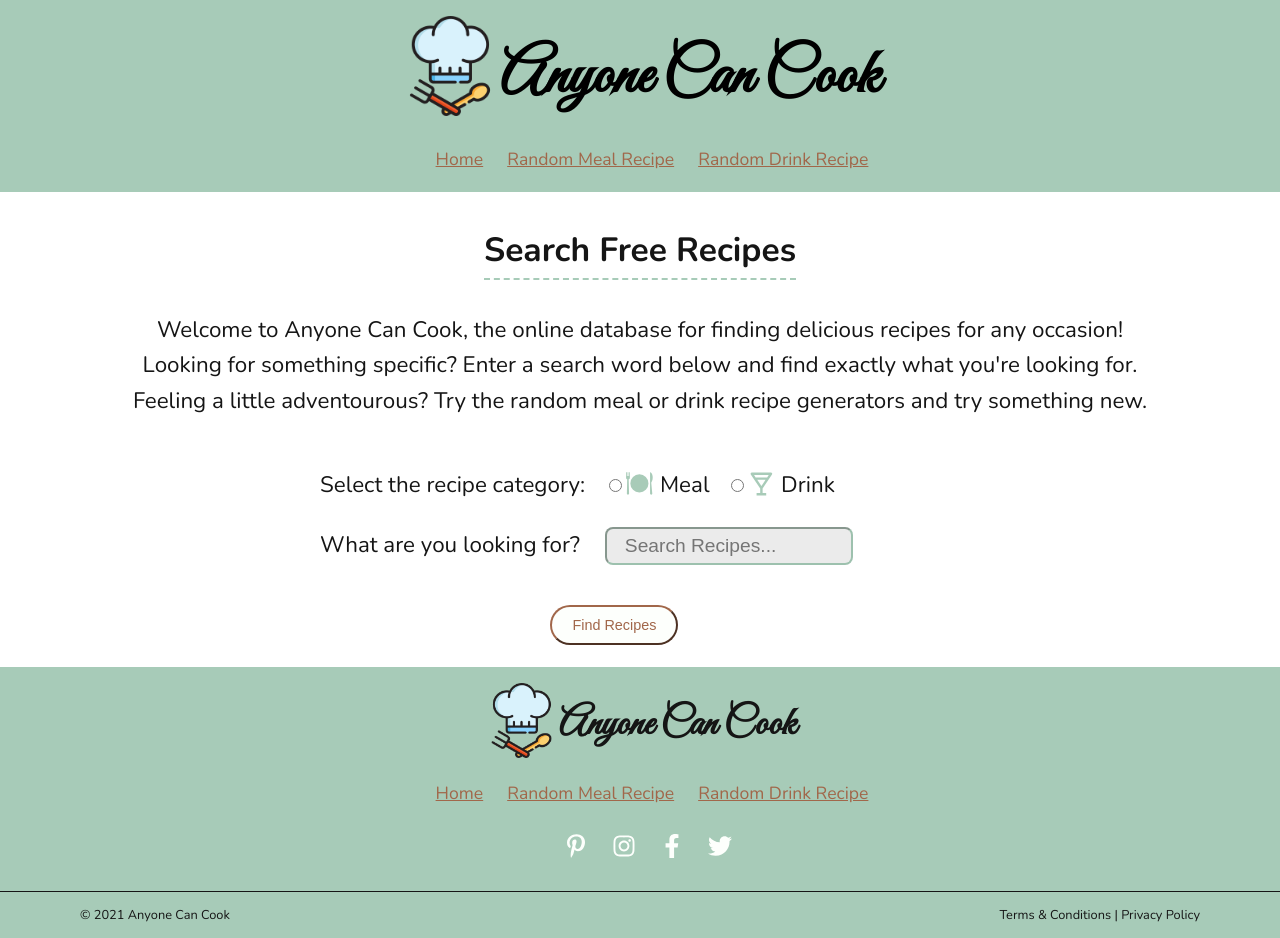
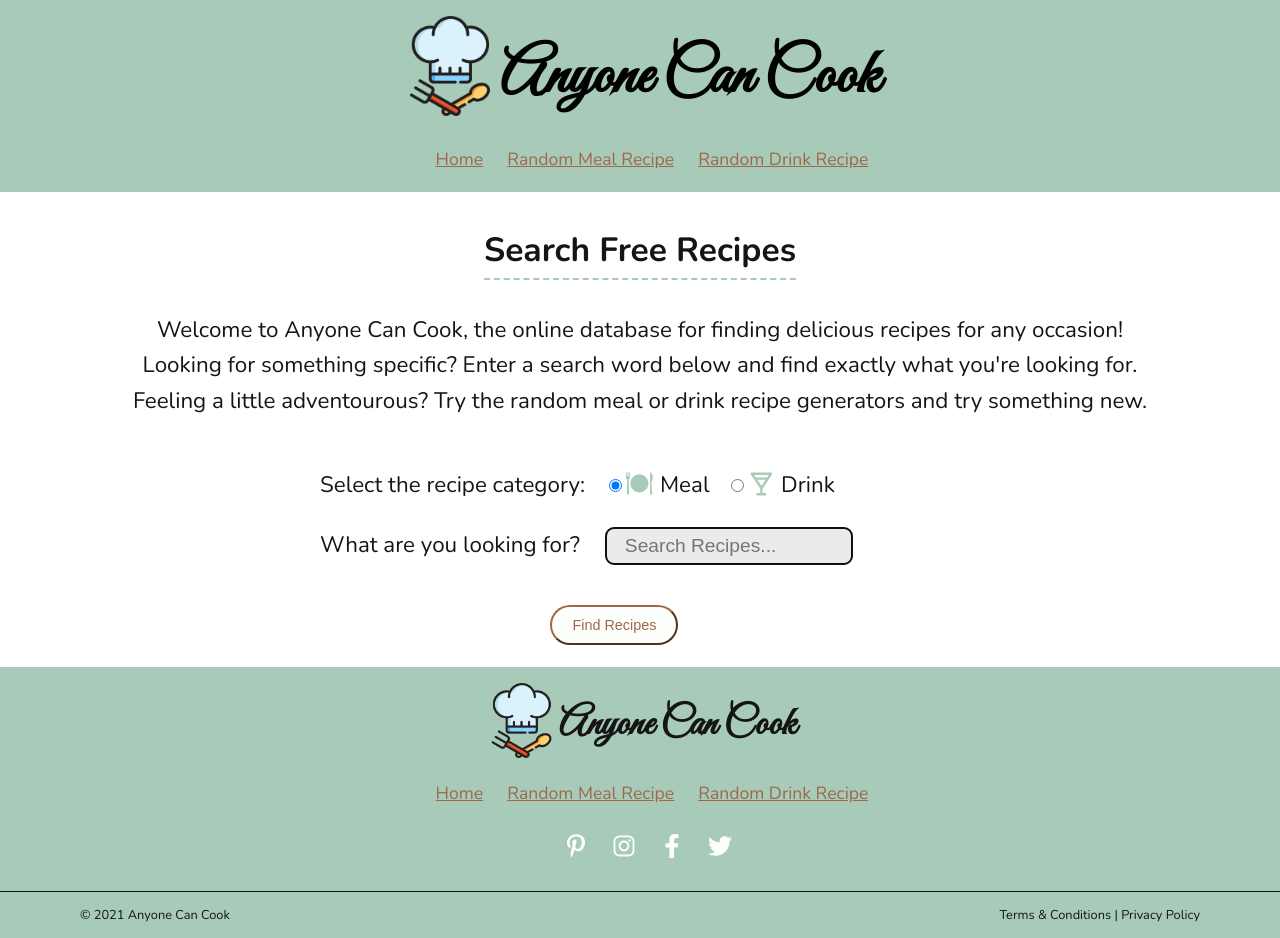
Before and after one commit to nac0512/API-Recipe-Project, a React (Create React App) app: page / in a window 1280 px wide. Built offline with nearby package versions, Linux system fonts and the light colour scheme.

Commit message:
Adding default checked radio button and autofocus on input

```diff
--- a/src/components/Search.js
+++ b/src/components/Search.js
@@ -10,14 +10,14 @@ const Search = (props) => {
         <form onSubmit={props.findRecipe} style={styles.form}>
             <div style={styles.div}>
                 <label htmlFor="recipeType" style={styles.label}>Select the recipe category:</label>
-                <input type="radio" id="meal" name="recipeType" value="https://www.themealdb.com/"></input>
+                <input type="radio" id="meal" name="recipeType" value="https://www.themealdb.com/" defaultChecked></input>
                 <label htmlFor="meal" style={styles.option}><GiMeal style={styles.icon}/> Meal</label>
                 <input type="radio" id="drink" name="recipeType" value="https://www.thecocktaildb.com/"></input>
                 <label htmlFor="drink"><BiDrink style={styles.icon}/> Drink</label>
             </div>
             <div style={styles.div}>
                 <label htmlFor="searchTerm" style={styles.label}>What are you looking for? </label>
-                <input type="text" name="searchTerm" id="searchTerm" placeholder="Search Recipes... " style={styles.input}></input>
+                <input type="text" name="searchTerm" id="searchTerm" placeholder="Search Recipes... " style={styles.input} autoFocus='true'></input>
             </div>
             <Button content="Find Recipes" style={styles.button}/>
         </form>
--- a/src/pages/Home.js
+++ b/src/pages/Home.js
@@ -96,7 +96,7 @@ function Home() {
                 :   <>
                         <h2 style={styles.h2}>search free recipes</h2>
                         <p style={styles.instructions}>Welcome to Anyone Can Cook, the online database for finding delicious recipes for any occasion! Looking for something specific? Enter a search word below and find exactly what you're looking for. Feeling a little adventourous? Try the random meal or drink recipe generators and try something new.</p>
-                        <Search findRecipe={findRecipe} />
+                        <Search findRecipe={findRecipe}/>
                         <p style={styles.warning}>{warning}</p>
                     </>
                 }
```
